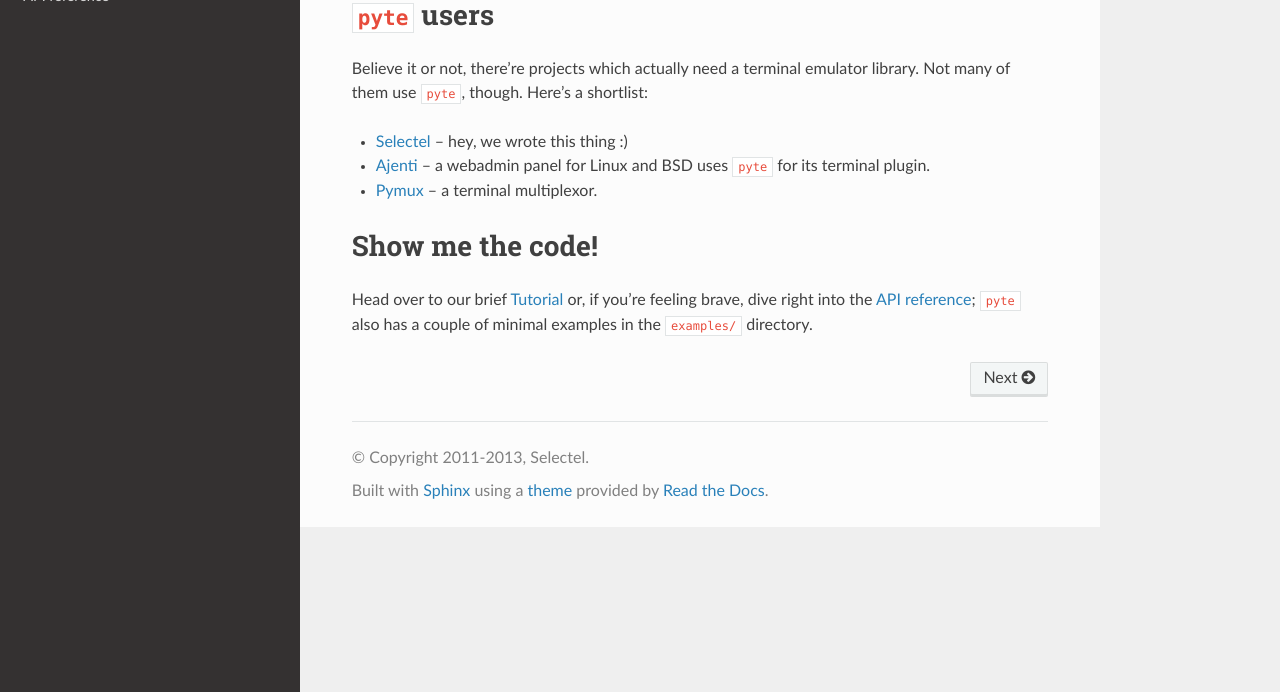
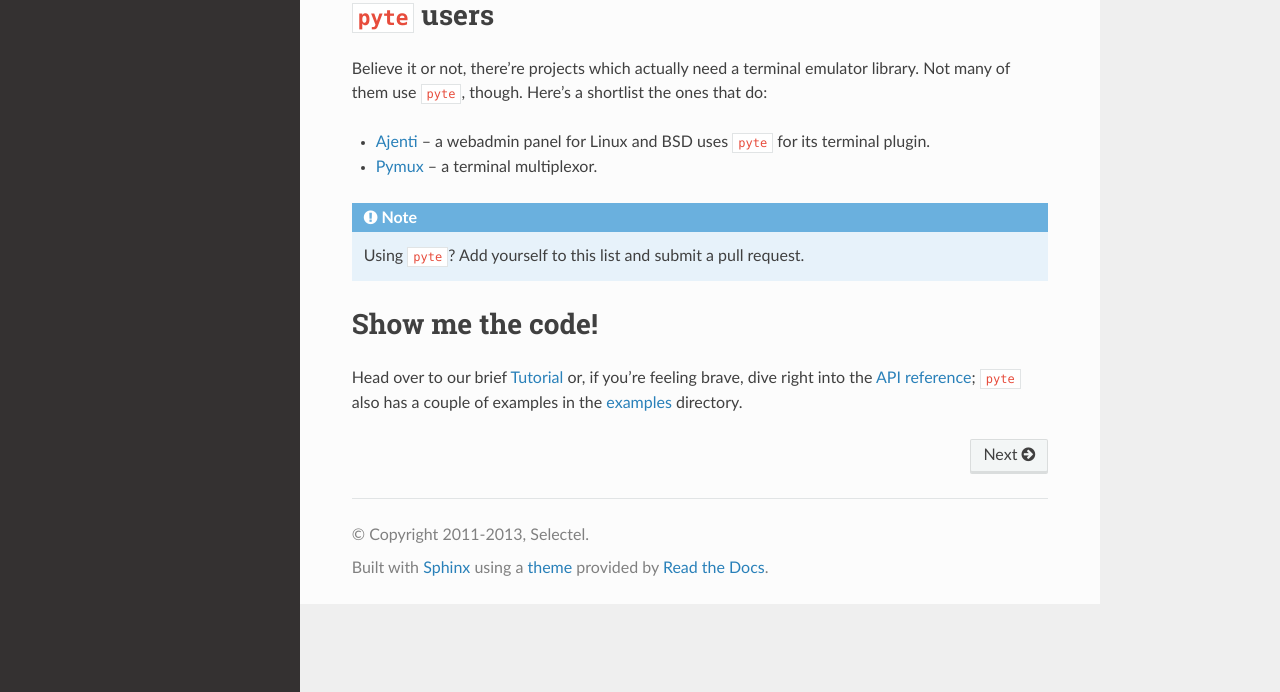
Before and after one commit to Lillecarl/pyterm, a Sphinx documentation site: the page built from pyte/docs/index.rst, in a window 1280 px wide, cut to the strip 208-900 px from the top of the page. Built offline with Sphinx 7.4.7 and the Read the Docs theme 2.0.0, drawn with Linux system fonts in a browser that asks for light colours.

Commit message:
More brooming in the docs

```diff
--- a/pyte/docs/index.rst
+++ b/pyte/docs/index.rst
@@ -10,26 +5,27 @@
 --------------
 
 Believe it or not, there're projects which actually need a terminal emulator
-library. Not many of them use ``pyte``, though. Here's a shortlist:
+library. Not many of them use ``pyte``, though. Here's a shortlist the ones
+that do:
 
-* `Selectel <http://selectel.com>`_ -- hey, we wrote this thing :)
 * `Ajenti <http://github.com/ajenti/ajenti>`_ -- a webadmin panel for Linux
   and BSD uses ``pyte`` for its terminal plugin.
 * `Pymux <https://github.com/jonathanslenders/pymux>`_ -- a terminal multiplexor.
+
+.. note:: Using ``pyte``? Add yourself to this list and submit a pull request.
 
 
 Show me the code!
 -----------------
 
 Head over to our brief :ref:`tutorial` or, if you're feeling brave, dive right
-into the :ref:`api`; ``pyte`` also has a couple of minimal examples in the
-``examples/`` directory.
+into the :ref:`api`; ``pyte`` also has a couple of examples in the
+`examples <https://github.com/selectel/examples>`_ directory.
 
 
 .. toctree::
    :hidden:
 
    tutorial
-   examples
    api
    changelog
--- a/pyte/docs/tutorial.rst
+++ b/pyte/docs/tutorial.rst
@@ -54,3 +54,6 @@
 * it doesn't adjust `LINES` and `COLUMNS` on ``"resize"`` event;
 * it doesn't use locale settings (`LC_*` and `LANG`);
 * it doesn't use `TERM` value and expects it to be `"linux"` and only `"linux"`.
+
+And that's it for Hello World! Head over to the `examples
+<https://github.com/selectel/examples>`_ for  more.
```
Also changed, not shown: other parts of pyte/docs/index.rst (+0 -5 lines), pyte/docs/examples.rst (deleted, +0 -25 lines), 2 other files.
